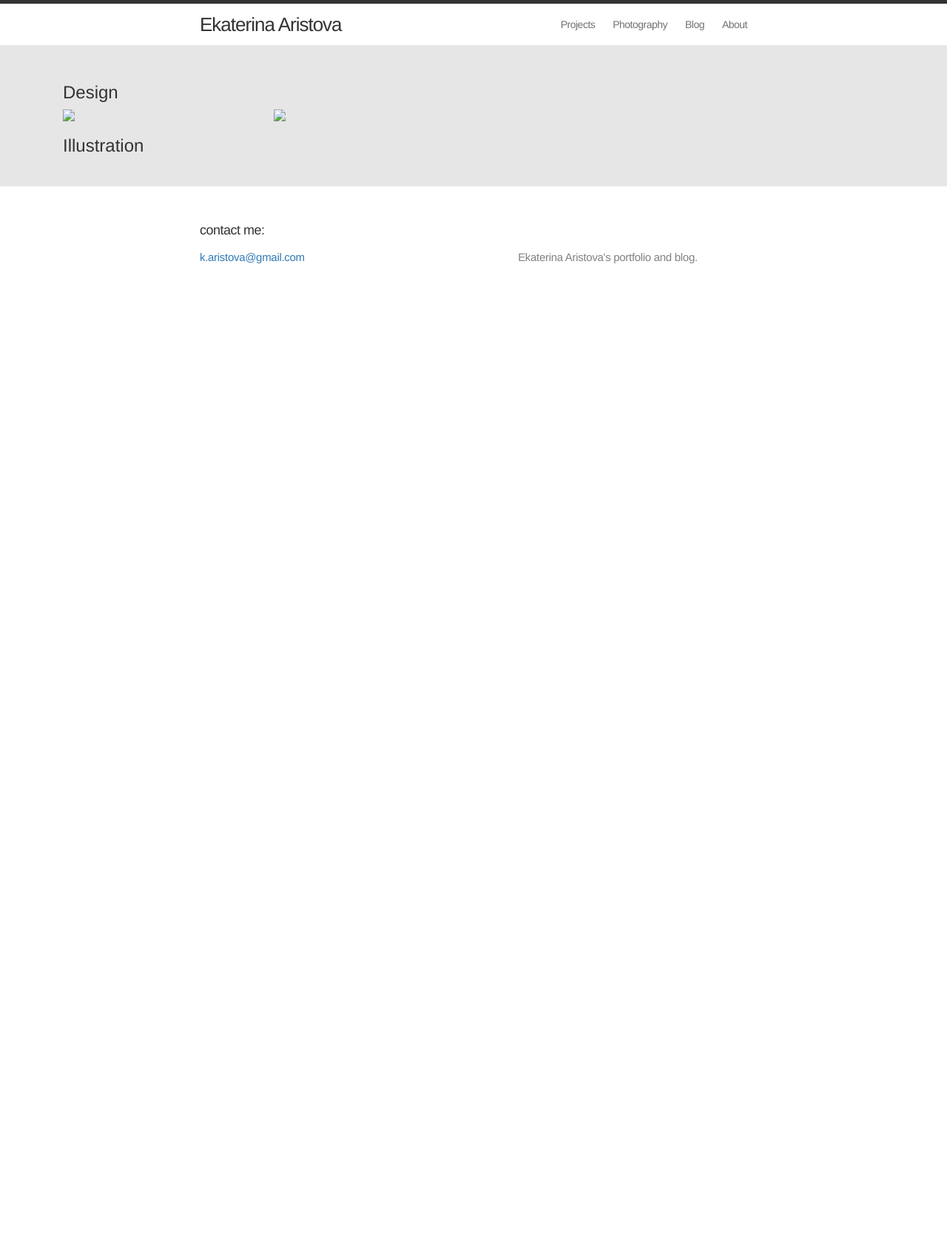
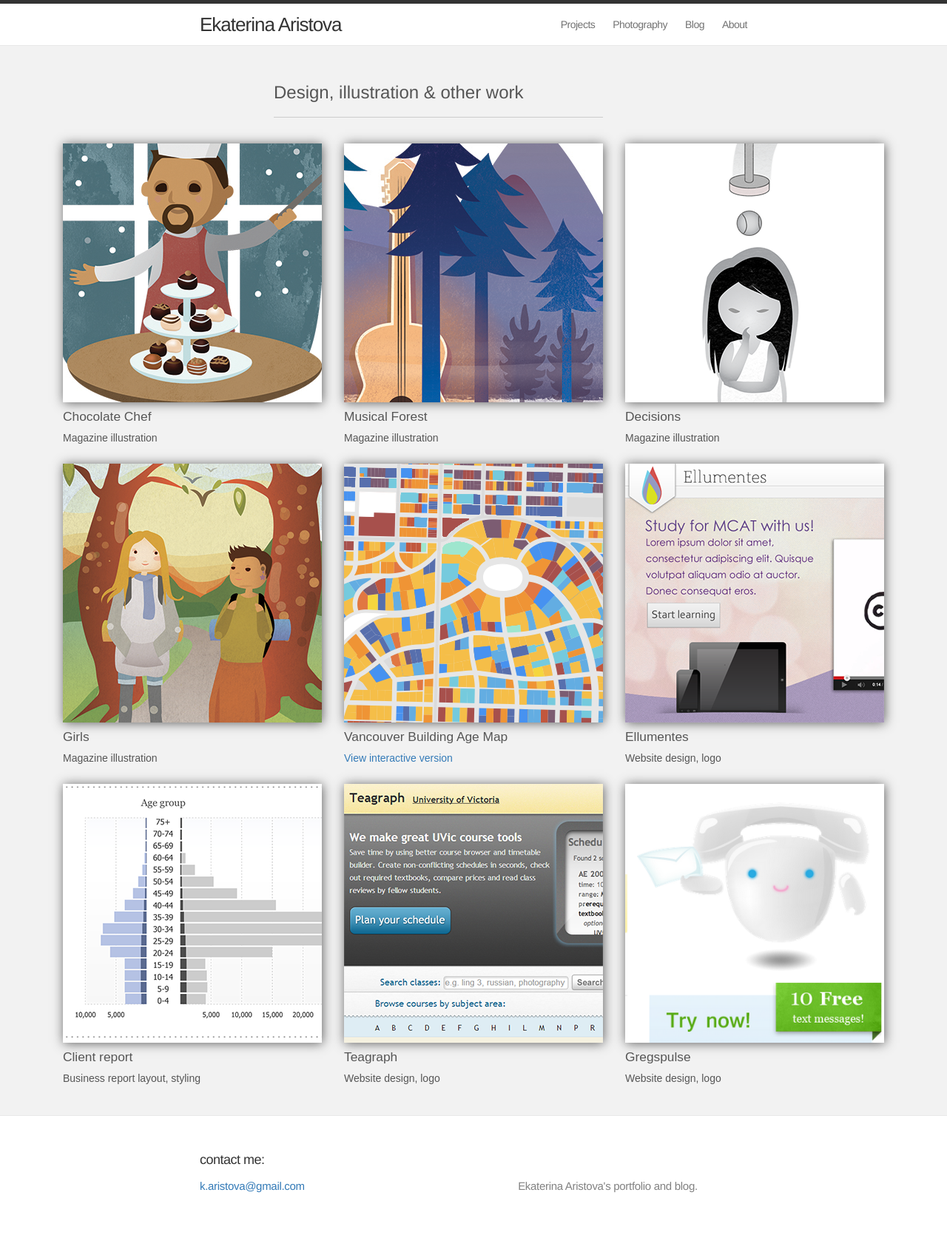
Before and after one commit to katerinkus/katerinkus.github.io, a Jekyll site: the page built from portfolio.html, in a window 1280 px wide. Shown: the whole page at 74% size. Built offline with Jekyll 4.4.1, drawn with Linux system fonts in a browser that asks for light colours; nearby versions of some CDN libraries; before the commit the page ends 900 px from its top, so only the background shows below that.

Commit message:
basic portfolio

```diff
--- a/portfolio.html
+++ b/portfolio.html
@@ -5,31 +5,174 @@ permalink: /portfolio/
 ---
 
 <link rel="stylesheet" href="//maxcdn.bootstrapcdn.com/bootstrap/3.2.0/css/bootstrap.min.css">
+<link href="/css/lightbox.css" rel="stylesheet">
 
 <style>
 	.page-content {
-		background-color: #e6e6e6;
+		background-color: #f2f2f2;
+		color: #555;
+	}
+
+	.work_row {
+		margin-top: 15px;
+	}
+
+	.work_row img {
+		-webkit-box-shadow: 1px 1px 14px 0px rgba(50, 50, 50, 0.75);
+		-moz-box-shadow:    1px 1px 14px 0px rgba(50, 50, 50, 0.75);
+		box-shadow:         1px 1px 14px 0px rgba(50, 50, 50, 0.75);
+	}
+
+	.meta {
+		font-family: 'Ruda', sans-serif;
+		margin-top: 7px;
+	}
+
+	.meta strong {
+		font-weight: 500;
+		font-size: 13pt;
+	}
+
+	.meta p {
+		margin-top: 6px;
+	}
+
+	hr {
+		border-top: 1px solid #ccc;
 	}
 </style>
 
 <div class="container">
+	<div class="col-lg-5 col-lg-offset-3">
+		<h3>Design, illustration & other work</h3>
+		<hr>
+	</div>
+
 	<div class="col-lg-12">
-		<h3>Design</h3>
+		<div class="row work_row">
+			<div class="col-lg-4">
+				<div class="image">
+					<a href="/portfolio_images/illustration/candy.png" data-lightbox="portfolio">
+						<img class="img-responsive" src="/portfolio_images/illustration/candy_thumb.png">
+					</a>
+				</div>
 
-		<div class="row">
-			<div class="col-lg-3">
-				<img class="img-responsive" src="/portfolio_images/Report.png">
+				<div class="meta">
+					<strong>Chocolate Chef</strong>
+					<p>Magazine illustration</p>
+				</div>
 			</div>
 
-			<div class="col-lg-3">
-				<img class="img-responsive" src="/portfolio_images/Report.png">
+			<div class="col-lg-4">
+				<div class="image">
+					<a href="/portfolio_images/illustration/forest.png" data-lightbox="portfolio">
+						<img class="img-responsive" src="/portfolio_images/illustration/forest_thumb.png">
+					</a>
+				</div>
+
+				<div class="meta">
+					<strong>Musical Forest</strong>
+					<p>Magazine illustration</p>
+				</div>
+			</div>
+
+			<div class="col-lg-4">
+				<div class="image">
+					<a href="/portfolio_images/illustration/gym.png" data-lightbox="portfolio">
+						<img class="img-responsive" src="/portfolio_images/illustration/gym_thumb.png">
+					</a>
+				</div>
+
+				<div class="meta">
+					<strong>Decisions</strong>
+					<p>Magazine illustration</p>
+				</div>
+			</div>
+		</div>
+
+		<div class="row work_row">
+			<div class="col-lg-4">
+				<div class="image">
+					<a href="/portfolio_images/illustration/girls.png" data-lightbox="portfolio">
+						<img class="img-responsive" src="/portfolio_images/illustration/girls_thumb.png">
+					</a>
+				</div>
+
+				<div class="meta">
+					<strong>Girls</strong>
+					<p>Magazine illustration</p>
+				</div>
+			</div>
+
+			<div class="col-lg-4">
+				<div class="image">
+					<a href="/portfolio_images/other/vanmap.png" data-lightbox="portfolio">
+						<img class="img-responsive" src="/portfolio_images/other/vanmap_thumb.png">
+					</a>
+				</div>
+
+				<div class="meta">
+					<strong>Vancouver Building Age Map</strong>
+					<p><a href="/projects/vancouver-building-age-map/">View interactive version</a></p>
+				</div>
+			</div>
+
+			<div class="col-lg-4">
+				<div class="image">
+					<a href="/portfolio_images/design/ellumentes.png" data-lightbox="portfolio">
+						<img class="img-responsive" src="/portfolio_images/design/ellumentes_thumb.png">
+					</a>
+				</div>
+
+				<div class="meta">
+					<strong>Ellumentes</strong>
+					<p>Website design, logo</p>
+				</div>
+			</div>
+		</div>
+
+		<div class="row work_row">
+			<div class="col-lg-4">
+				<div class="image">
+					<a href="/portfolio_images/design/report.png" data-lightbox="portfolio">
+						<img class="img-responsive" src="/portfolio_images/design/report_thumb.png">
+					</a>
+				</div>
+
+				<div class="meta">
+					<strong>Client report</strong>
+					<p>Business report layout, styling</p>
+				</div>
+			</div>
+
+			<div class="col-lg-4">
+				<div class="image">
+					<a href="/portfolio_images/design/teagraph.png" data-lightbox="portfolio">
+						<img class="img-responsive" src="/portfolio_images/design/teagraph_thumb.png">
+					</a>
+				</div>
+
+				<div class="meta">
+					<strong>Teagraph</strong>
+					<p>Website design, logo</p>
+				</div>
+			</div>
+
+			<div class="col-lg-4">
+				<div class="image">
+					<a href="/portfolio_images/design/gregspulse.png" data-lightbox="portfolio">
+						<img class="img-responsive" src="/portfolio_images/design/gregspulse_thumb.png">
+					</a>
+				</div>
+
+				<div class="meta">
+					<strong>Gregspulse</strong>
+					<p>Website design, logo</p>
+				</div>
 			</div>
 		</div>
 	</div>
+</div>
 
-	<div class="col-lg-12">
-		<h3>Illustration</h3>
-
-
-	</div>
-</div>
+<script src="//code.jquery.com/jquery-1.11.0.min.js"></script>
+<script src="/js/lightbox.min.js"></script>
```
